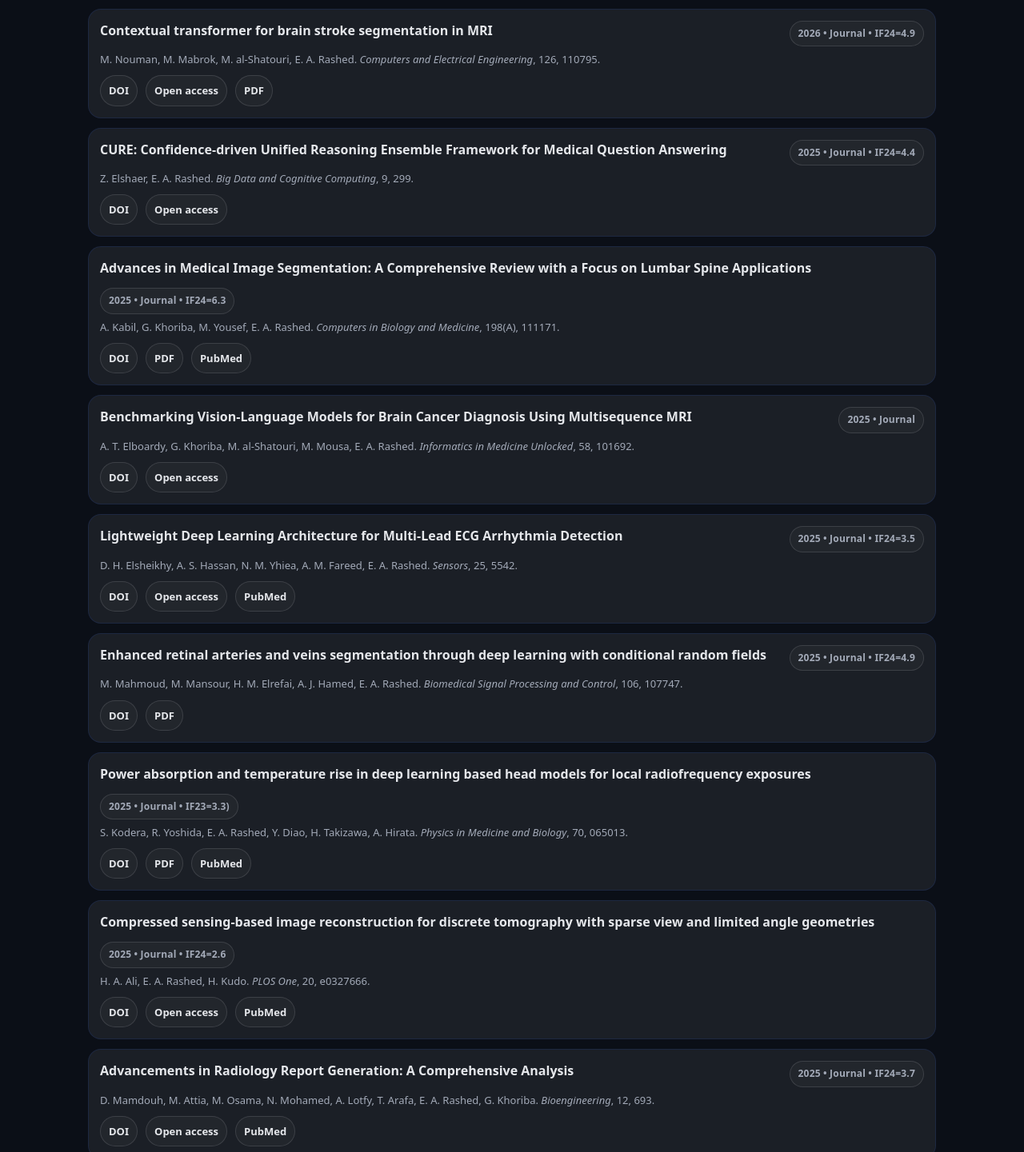
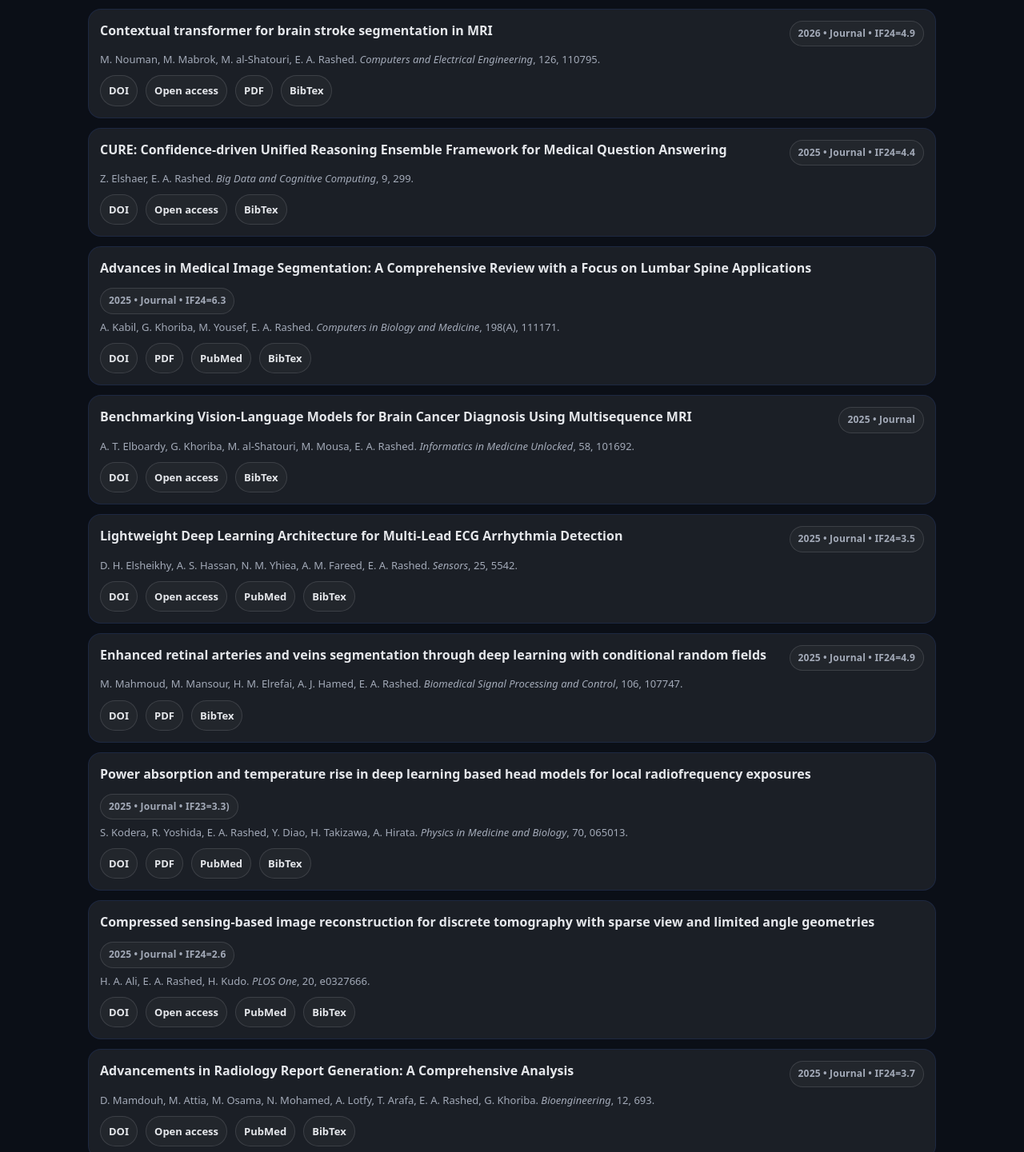
Before and after one commit to rashedlab/rashedlab.github.io, a plain HTML site: page publications.html in a window 1280 px wide. Shown: the part 1469-2910 px from the top of the page at 80% size. Drawn offline with Linux system fonts and the light colour scheme.

Commit message:
Update publications.html

```diff
--- a/publications.html
+++ b/publications.html
@@ -425,6 +425,7 @@
         <a class="linkBtn" href="https://doi.org/10.1016/j.compeleceng.2025.110795">DOI</a>
         <a class="linkBtn" href="https://authors.elsevier.com/a/1m3IXAQLry0SO">Open access</a>
         <a class="linkBtn" href="https://www.dropbox.com/scl/fi/lig5slo686cp0hbk54xq1/Nouman_CEE.pdf?rlkey=khy56pzgfp1ppwxb77y9vjdq7&st=qz3e1glm&dl=0">PDF</a>
+        <a class="linkBtn" href="assets/publications/bibtex/Nouman2026CEE.bib">BibTex</a>
       </div>
     </article>
 
@@ -439,6 +440,7 @@
       <div class="links">
         <a class="linkBtn" href="https://doi.org/10.3390/bdcc9120299">DOI</a>
         <a class="linkBtn" href="https://www.mdpi.com/2504-2289/9/12/299">Open access</a>
+        <a class="linkBtn" href="assets/publications/bibtex/Ziad2025BDCC.bib">BibTex</a>
       </div>
     </article>
 
@@ -453,6 +455,7 @@
         <a class="linkBtn" href="https://doi.org/10.1016/j.compbiomed.2025.111171">DOI</a>
         <a class="linkBtn" href="https://www.dropbox.com/scl/fi/k4da6i463a9ffdfezpepp/Kabil_CBM2025.pdf?rlkey=sfumo81kioxx4m5421p3a41lm&st=1l97krf3&dl=0">PDF</a>
         <a class="linkBtn" href="https://pubmed.ncbi.nlm.nih.gov/41056615/">PubMed</a>
+        <a class="linkBtn" href="assets/publications/bibtex/Kabil2025CBM.bib">BibTex</a>
       </div>
     </article>
 
@@ -466,6 +469,7 @@
       <div class="links">
         <a class="linkBtn" href="https://doi.org/10.1016/j.imu.2025.101692">DOI</a>
         <a class="linkBtn" href="https://www.sciencedirect.com/science/article/pii/S2352914825000814">Open access</a>
+        <a class="linkBtn" href="assets/publications/bibtex/Ahmed2025IMU.bib">BibTex</a>
       </div>
     </article>
 
@@ -480,6 +484,7 @@
         <a class="linkBtn" href="https://doi.org/10.3390/s25175542">DOI</a>
         <a class="linkBtn" href="#https://www.mdpi.com/1424-8220/25/17/5542">Open access</a>
         <a class="linkBtn" href="https://pubmed.ncbi.nlm.nih.gov/40942969/">PubMed</a>
+        <a class="linkBtn" href="assets/publications/bibtex/Donia2025Sensors.bib">BibTex</a>
       </div>
     </article>
 
@@ -493,6 +498,7 @@
       <div class="links">
         <a class="linkBtn" href="https://doi.org/10.1016/j.bspc.2025.107747">DOI</a>
         <a class="linkBtn" href="https://www.dropbox.com/scl/fi/q3njdhky7zzais2b04kxw/Mahmoud_BSPC_2025.pdf?rlkey=mdsftgrjmq79pgbl0h4sjqh2y&st=3x8ykayi&dl=0">PDF</a>
+        <a class="linkBtn" href="assets/publications/bibtex/Menna2025BSPC.bib">BibTex</a>
       </div>
     </article>
 
@@ -507,6 +513,7 @@
         <a class="linkBtn" href="https://doi.org/10.1088/1361-6560/adb935">DOI</a>
         <a class="linkBtn" href="https://www.dropbox.com/scl/fi/lnlfnloz9v369tmsssahf/Kodera_PMB2025.pdf?rlkey=1sdq4zg6lbmt7vvhtdt4azej6&st=qd0m2y0h&dl=0">PDF</a>
         <a class="linkBtn" href="https://pubmed.ncbi.nlm.nih.gov/39983315/">PubMed</a>
+        <a class="linkBtn" href="assets/publications/bibtex/Kodera2025PMB.bib">BibTex</a>
       </div>
     </article>
 
@@ -521,6 +528,7 @@
         <a class="linkBtn" href="https://doi.org/10.1371/journal.pone.0327666">DOI</a>
         <a class="linkBtn" href="https://journals.plos.org/plosone/article?id=10.1371/journal.pone.0327666">Open access</a>
         <a class="linkBtn" href="https://pubmed.ncbi.nlm.nih.gov/40644514/">PubMed</a>
+        <a class="linkBtn" href="assets/publications/bibtex/Haytham2025Plos.bib">BibTex</a>
       </div>
     </article>
 
@@ -535,6 +543,7 @@
         <a class="linkBtn" href="https://doi.org/10.3390/bioengineering12070693">DOI</a>
         <a class="linkBtn" href="https://www.mdpi.com/2306-5354/12/7/693">Open access</a>
         <a class="linkBtn" href="https://pubmed.ncbi.nlm.nih.gov/40722385/">PubMed</a>
+        <a class="linkBtn" href="assets/publications/bibtex/Haytham2025Plos.bib">BibTex</a>
       </div>
     </article>
 
```
